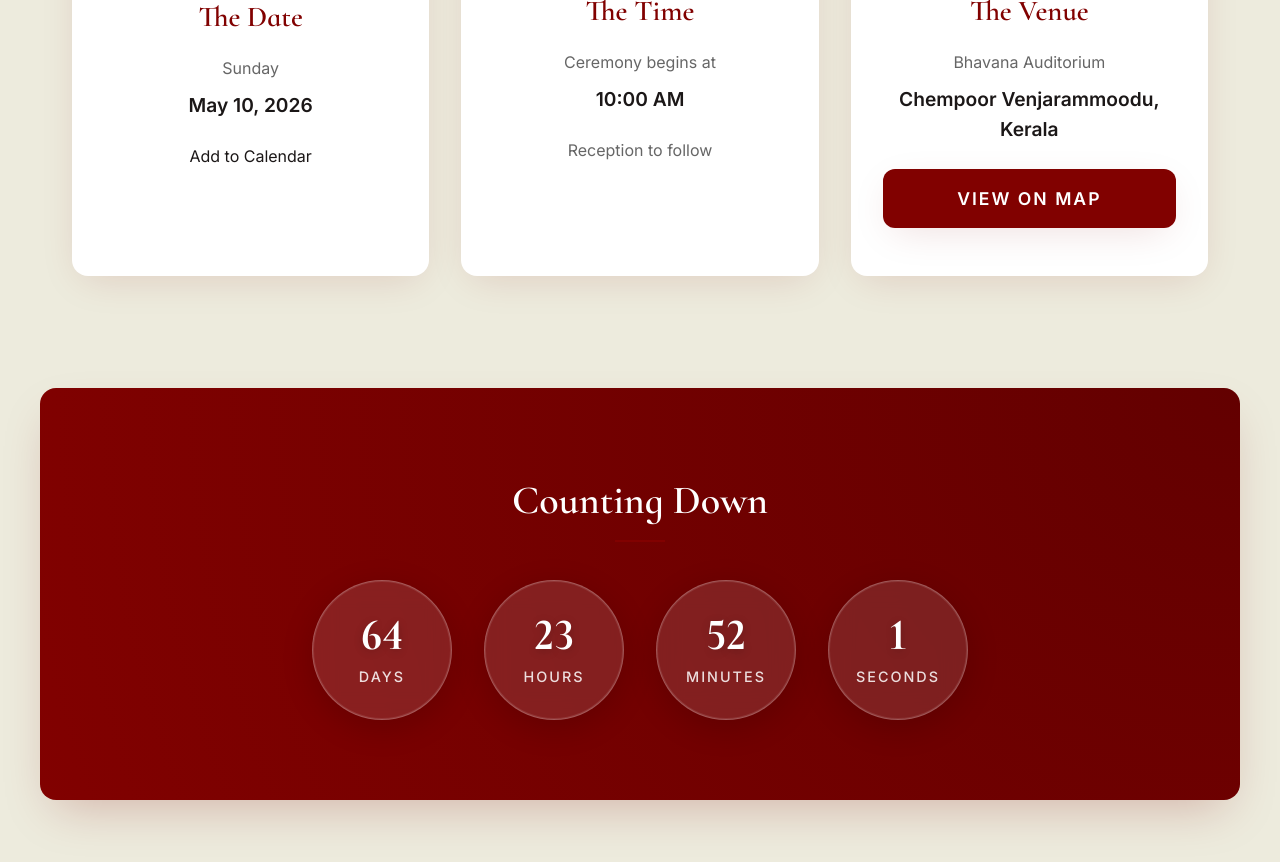
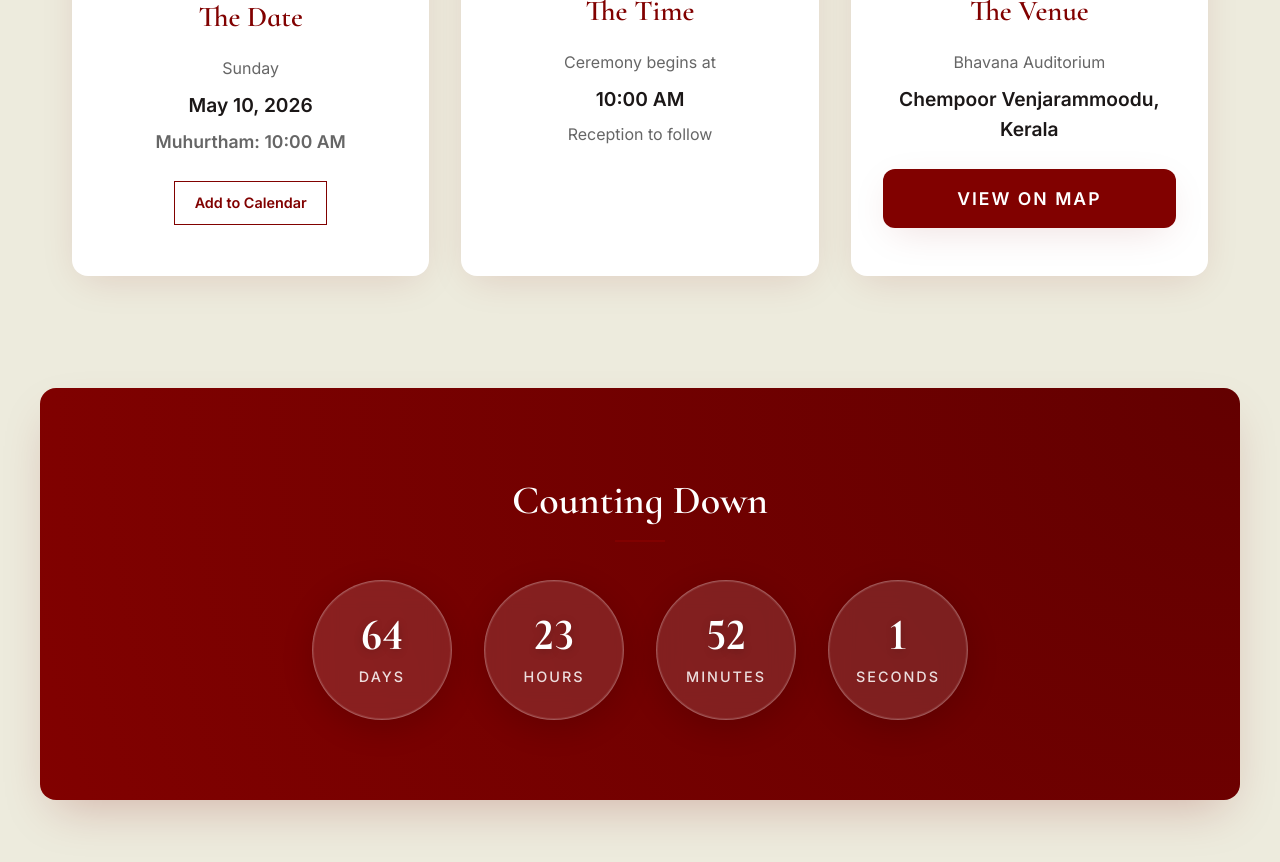
Before and after one commit to Jasirjasi/project, a React (Vite) app: page / in a window 1280 px wide. Shown: the part 1140-2002 px from the top of the page. Built offline with nearby package versions, Linux system fonts and the light colour scheme; no server answers; the database is empty.

Commit message:
add a new field muhurtham

```diff
--- a/src/components/Details.css
+++ b/src/components/Details.css
@@ -82,7 +82,31 @@
     font-weight: 700;
     color: var(--color-text);
     font-size: 1.2rem;
-    margin-bottom: 1.5rem;
+    margin-bottom: 0.5rem;
+}
+
+.muhurtham {
+    font-weight: 600;
+    color: var(--color-primary);
+    font-size: 1.1rem;
+    margin-bottom: 1.5rem !important;
+}
+
+.calendar-link {
+    display: inline-block;
+    padding: 0.6rem 1.2rem;
+    border: 1px solid var(--color-primary);
+    color: var(--color-primary);
+    border-radius: var(--radius-sm);
+    text-decoration: none;
+    font-weight: 600;
+    font-size: 0.9rem;
+    transition: all 0.3s ease;
+}
+
+.calendar-link:hover {
+    background: var(--color-primary);
+    color: white;
 }
 
 .map-btn {
--- a/src/components/Details.jsx
+++ b/src/components/Details.jsx
@@ -22,7 +22,15 @@ const Details = () => {
                     <h3>The Date</h3>
                     <p>{config.details.ceremony.dayOfWeek}</p>
                     <p className="highlight">{config.details.ceremony.dateFull}</p>
-                    <a href={config.details.ceremony.calendarLink} className="calendar-link">Add to Calendar</a>
+                    <p className="muhurtham">Muhurtham: {config.details.ceremony.muhurtham || config.details.ceremony.timeStart}</p>
+                    <a
+                        href={`https://www.google.com/calendar/render?action=TEMPLATE&text=${encodeURIComponent("Wedding of " + config.couple.namesFormatted)}&dates=20260510T100000/20260510T140000&details=${encodeURIComponent("Wedding Ceremony of " + config.couple.namesFormatted)}&location=${encodeURIComponent(config.details.venue.name + ", " + config.details.venue.address)}`}
+                        target="_blank"
+                        rel="noopener noreferrer"
+                        className="calendar-link"
+                    >
+                        Add to Calendar
+                    </a>
                 </div>
 
                 <div className="detail-card">
--- a/src/components/Gallery.jsx
+++ b/src/components/Gallery.jsx
@@ -243,14 +243,14 @@ const Gallery = () => {
                                     onTouchEnd={(e) => handleTouchEnd(e, index)}
                                 >
                                     <div className="item-inner">
-                                        <button
+                                       {  config.allowGuestUploads  && <button
                                             className="delete-image-btn"
                                             onClick={(e) => handleDelete(e, imgObj, index)}
                                             onTouchEnd={(e) => e.stopPropagation()} // Prevent modal from opening when deleting
                                             title="Delete Photo"
                                         >
                                             <DeleteIcon fontSize="small" />
-                                        </button>
+                                        </button> }
                                         <img src={imgObj.src} alt="Couple photo" loading="lazy" />
                                         <div className="gallery-overlay">
                                             <span>View</span>
@@ -278,14 +278,14 @@ const Gallery = () => {
                                 onTouchEnd={(e) => handleTouchEnd(e, index)}
                             >
                                 <div className="item-inner">
-                                    <button
+                                    {  config.allowGuestUploads  && <button
                                         className="delete-image-btn"
                                         onClick={(e) => handleDelete(e, imgObj, index)}
                                         onTouchEnd={(e) => e.stopPropagation()}
                                         title="Delete Photo"
                                     >
                                         <DeleteIcon fontSize="small" />
-                                    </button>
+                                    </button>}
                                     <img src={imgObj.src} alt="Couple photo" loading="lazy" />
                                     <div className="gallery-overlay">
                                         <span>View</span>
--- a/src/config.js
+++ b/src/config.js
@@ -42,6 +42,7 @@ const config = {
         ceremony: {
             dayOfWeek: "Sunday",
             dateFull: "May 10, 2026",
+            muhurtham: "10:00 AM",
             calendarLink: "#", // Add your Google/Apple calendar link here
             timeStart: "10:00 AM",
             timeNotes: "Reception to follow"
--- a/src/pages/AdminDashboard.jsx
+++ b/src/pages/AdminDashboard.jsx
@@ -676,6 +676,10 @@ const AdminDashboard = () => {
                                             <input value={editConfig.details.ceremony.dateFull} onChange={(e) => handleNestedConfigChange(e, 'details', 'ceremony', 'dateFull')} />
                                         </div>
                                         <div className="form-group">
+                                            <label>Muhurtham</label>
+                                            <input value={editConfig.details.ceremony.muhurtham || ''} onChange={(e) => handleNestedConfigChange(e, 'details', 'ceremony', 'muhurtham')} placeholder="e.g. 10:00 AM" />
+                                        </div>
+                                        <div className="form-group">
                                             <label>Time Start</label>
                                             <input value={editConfig.details.ceremony.timeStart} onChange={(e) => handleNestedConfigChange(e, 'details', 'ceremony', 'timeStart')} />
                                         </div>
```
